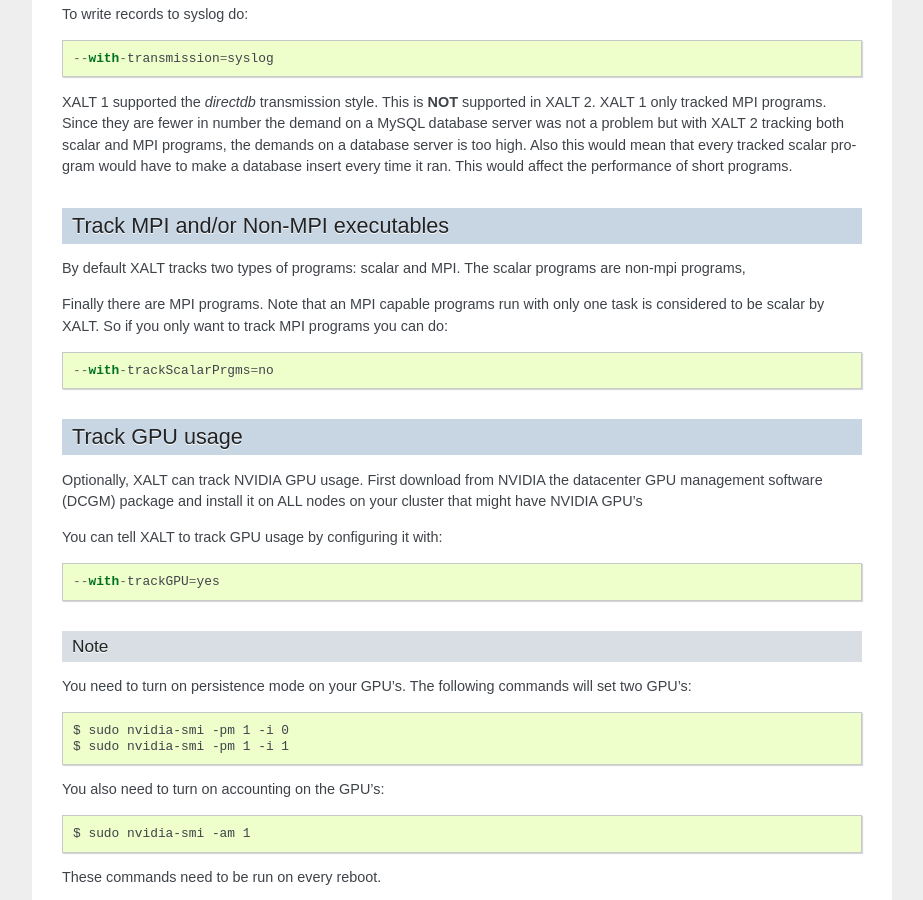
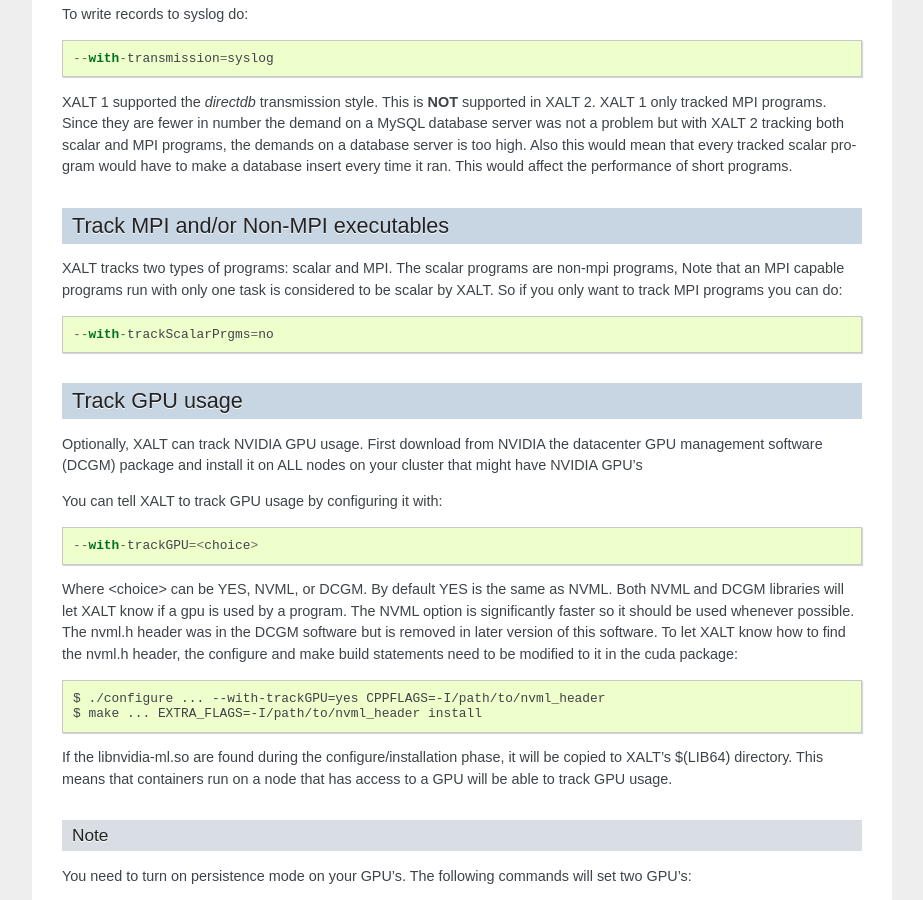
Before and after one commit to xalt/xalt, a Sphinx documentation site: the page built from docs/source/020_site_configuration.rst, in a window 1280 px wide and 900 px high, scrolled down 3274 px. Shown: the whole window, without its empty margins (198-1121 px from the left). Built offline with Sphinx 7.4.7, drawn with Linux system fonts in a browser that asks for light colours.

Commit message:
update docs for nvml usage and module contents

```diff
--- a/docs/source/020_site_configuration.rst
+++ b/docs/source/020_site_configuration.rst
@@ -198,10 +198,9 @@
 Track MPI and/or Non-MPI executables
 ^^^^^^^^^^^^^^^^^^^^^^^^^^^^^^^^^^^^
 
-By default XALT tracks two types of programs: scalar and
+XALT tracks two types of programs: scalar and
 MPI. The scalar programs are non-mpi programs,
-
-Finally there are MPI programs.  Note that an MPI capable programs run
+Note that an MPI capable programs run
 with only one task is considered to be scalar by XALT.  So if you only
 want to track MPI programs you can do::
 
@@ -217,7 +216,26 @@
 
 You can tell XALT to track GPU usage by configuring it with::
 
-   --with-trackGPU=yes
+   --with-trackGPU=<choice>
+
+Where <choice> can be YES, NVML, or DCGM.  By default YES is the same
+as NVML.  Both NVML and DCGM libraries will let XALT know if a gpu is
+used by a program.  The NVML option is significantly faster so it
+should be used whenever possible. The nvml.h header was in the DCGM
+software but is removed in later version of this software. To let XALT
+know how to find the nvml.h header, the configure and make build
+statements need to be modified to it in the cuda package::
+
+   $ ./configure ... --with-trackGPU=yes CPPFLAGS=-I/path/to/nvml_header
+   $ make ... EXTRA_FLAGS=-I/path/to/nvml_header install
+
+
+If the libnvidia-ml.so are found during the configure/installation
+phase, it will be copied to XALT's $(LIB64) directory.  This means
+that containers run on a node that has access to a GPU will be able to
+track GPU usage.
+
+
 
 Note
 ~~~~
--- a/docs/source/050_install_and_test.rst
+++ b/docs/source/050_install_and_test.rst
@@ -105,6 +105,9 @@
   -- setenv("SINGULARITYENV_LD_PRELOAD", pathJoin(base,"$LIB/libxalt_init.so"))
   -- prepend_path("SINGULARITY_BINDPATH", base)
 
+  -- Uncomment this line to have XALT track python packages.
+  -- prepend_path("PYTHONPATH",    pathJoin(base,"site_packages"))
+
   ------------------------------------------------------------
   -- Only set this in production not for testing!!!
   setenv("XALT_SAMPLING",  "yes")
```
